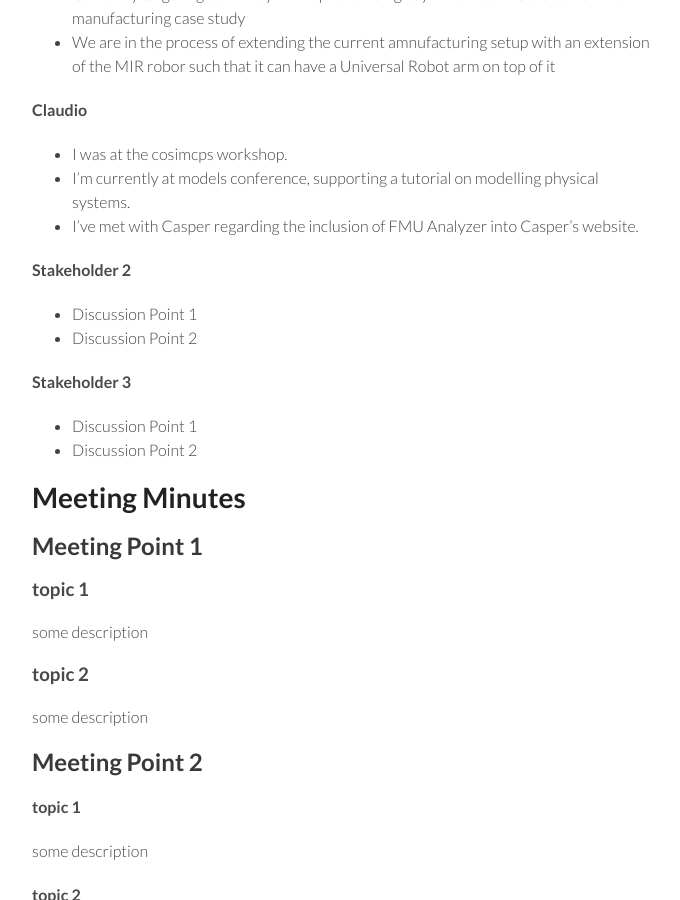
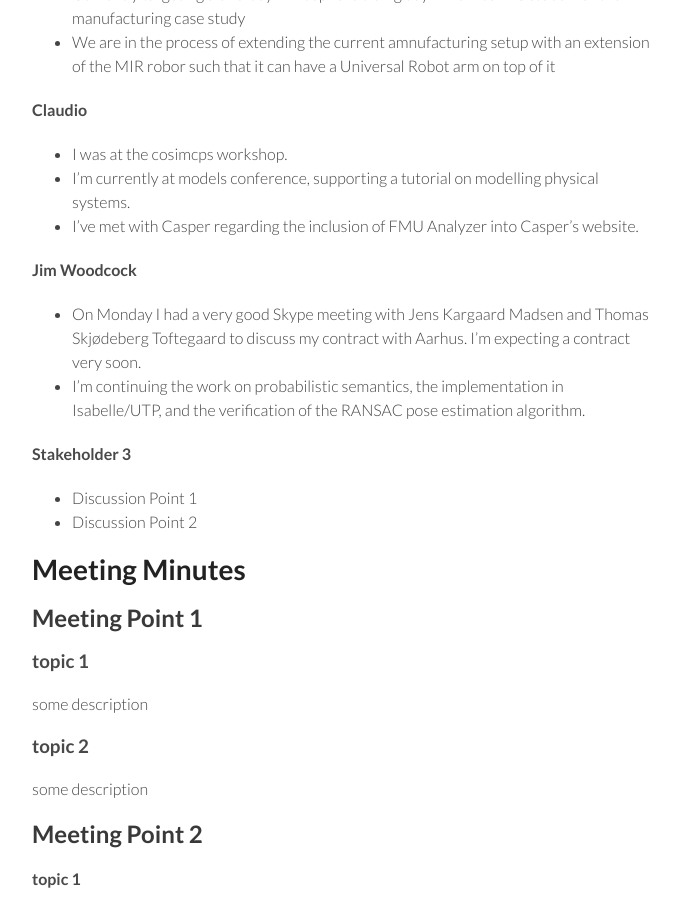
Before and after one commit to digitaltwincentre/digitaltwincentre.github.io, a Jekyll site: the page built from _biweeklies/Biweekly-4.md, in a window 1280 px wide and 900 px high, scrolled down 678 px. Shown: the whole window, without its empty margins (418-1098 px from the left). Built offline with Jekyll 4.4.1, drawn with Linux system fonts in a browser that asks for light colours; nearby versions of some CDN libraries.

Commit message:
Update Biweekly-4.md

```diff
--- a/_biweeklies/Biweekly-4.md
+++ b/_biweeklies/Biweekly-4.md
@@ -37,9 +37,9 @@ private information must be stored elsewhere.  -->
 * I'm currently at models conference, supporting a tutorial on modelling physical systems.
 * I've met with Casper regarding the inclusion of FMU Analyzer into Casper's website.
 
-#### Stakeholder 2
-* Discussion Point 1
-* Discussion Point 2
+#### Jim Woodcock
+* On Monday I had a very good Skype meeting with Jens Kargaard Madsen and Thomas Skjødeberg Toftegaard to discuss my contract with Aarhus. I'm expecting a contract very soon.
+* I'm continuing the work on probabilistic semantics, the implementation in Isabelle/UTP, and the verification of the RANSAC pose estimation algorithm.
 
 #### Stakeholder 3
 * Discussion Point 1
```
